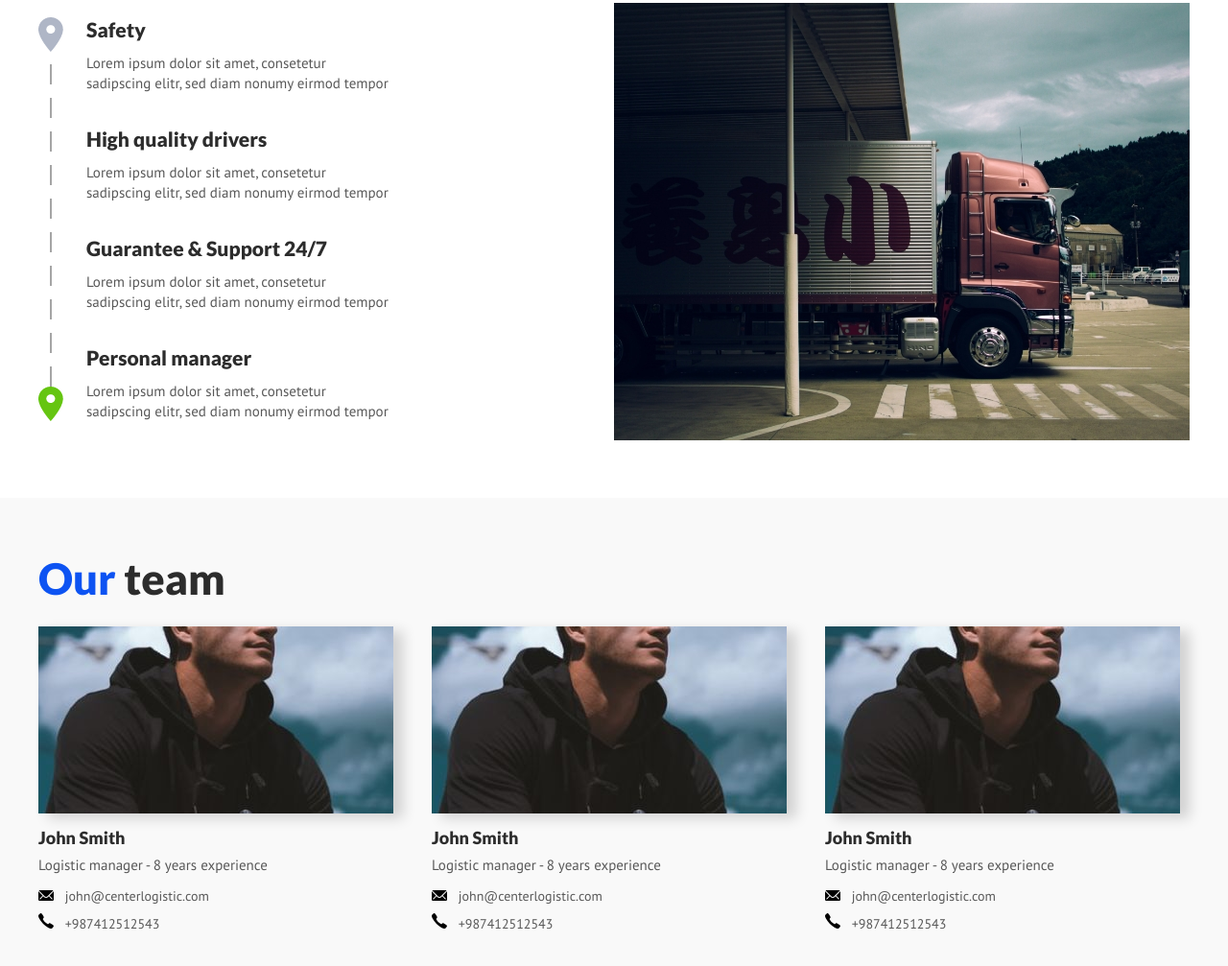
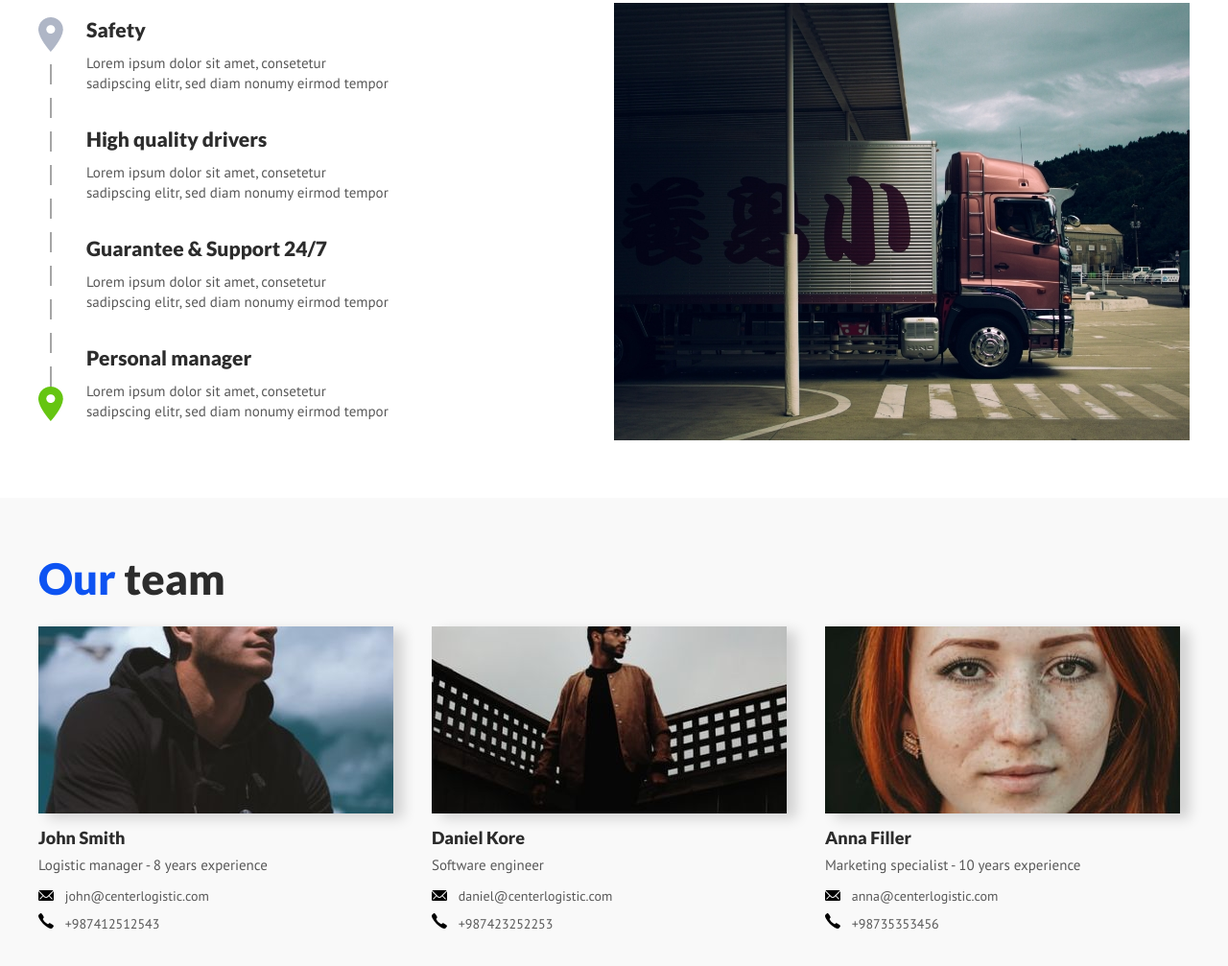
Before and after one commit to Radonevsky/Logistic, a plain HTML site: page index.html in a window 1280 px wide. Shown: the part 1807-2814 px from the top of the page at 96% size. Drawn offline with Linux system fonts and the light colour scheme.

Commit message:
fixed team

```diff
--- a/css/style.css
+++ b/css/style.css
@@ -552,6 +552,7 @@ p {
 .team__col {
   width: 33.333%;
   padding: 0 15px;
+  margin-bottom: 30px;
 }
 
 .team-photo {
--- a/index.html
+++ b/index.html
@@ -277,29 +277,9 @@
     <div class="container">
       <h2 class="section__title"><span>Our</span> team</h2>
       <div class="team">
+
         <div class="team__col">
-
-          <img class="team-photo img" src="img/team/team-member1.jpg" alt="team-member1">
-          <div class="team__name">
-            John Smith
-          </div>
-          <div class="team__prof">
-            Logistic manager - 8 years experience
-          </div>
-          <ul class="team__contacts">
-            <li>
-              <img class="team__contacts-icon" src="img/icon_mail.svg" alt="icon-call">
-              <a href="mailto:john@centerlogistic.com">john@centerlogistic.com</a>
-            </li>
-            <li>
-              <img class="team__contacts-icon" src="img/icon_tel.svg" alt="icon-tel">
-              <a href="tel:+987412512543">+987412512543</a>
-            </li>
-          </ul>
-
-        </div>
-        <div class="team__col">
-          <img class="team-photo img" src="img/team/team-member1.jpg" alt="team-member1">
+          <img class="team-photo img" src="img/team/team-member1.jpg" alt="team-member">
           <div class="team__name">
             John Smith
           </div>
@@ -317,25 +297,47 @@
             </li>
           </ul>
         </div>
+
         <div class="team__col">
-          <img class="team-photo img" src="img/team/team-member1.jpg" alt="team-member1">
+          <img class="team-photo img" src="img/team/team-member2.jpg" alt="team-member">
           <div class="team__name">
-            John Smith
+            Daniel Kore
           </div>
           <div class="team__prof">
-            Logistic manager - 8 years experience
+            Software engineer
           </div>
           <ul class="team__contacts">
             <li>
               <img class="team__contacts-icon" src="img/icon_mail.svg" alt="icon-call">
-              <a href="mailto:john@centerlogistic.com">john@centerlogistic.com</a>
+              <a href="mailto:daniel@centerlogistic.com">daniel@centerlogistic.com</a>
             </li>
             <li>
               <img class="team__contacts-icon" src="img/icon_tel.svg" alt="icon-tel">
-              <a href="tel:+987412512543">+987412512543</a>
+              <a href="tel:+987423252253">+987423252253</a>
             </li>
           </ul>
         </div>
+
+        <div class="team__col">
+          <img class="team-photo img" src="img/team/team-member3.jpg" alt="team-member">
+          <div class="team__name">
+            Anna Filler
+          </div>
+          <div class="team__prof">
+            Marketing specialist - 10 years experience
+          </div>
+          <ul class="team__contacts">
+            <li>
+              <img class="team__contacts-icon" src="img/icon_mail.svg" alt="icon-call">
+              <a href="mailto:anna@centerlogistic.com">anna@centerlogistic.com</a>
+            </li>
+            <li>
+              <img class="team__contacts-icon" src="img/icon_tel.svg" alt="icon-tel">
+              <a href="tel:+98735353456">+98735353456</a>
+            </li>
+          </ul>
+        </div>
+
       </div>
     </div>
   </section>
```
